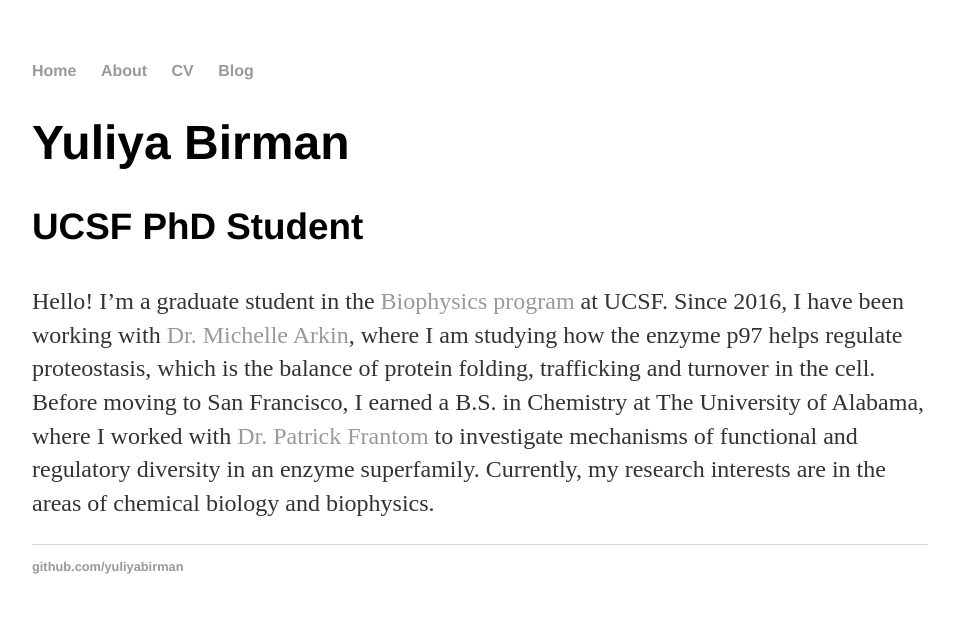
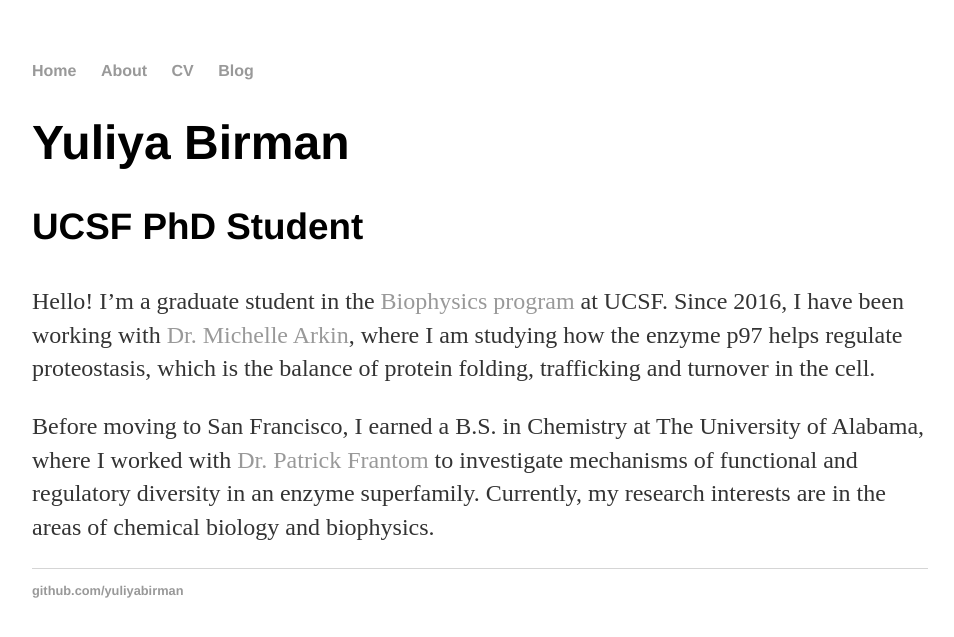
Before and after one commit to yuliyabirman/yuliyabirman.github.io, a Jekyll site: the page built from index.html, in a window 1280 px wide. Shown: the top 637 px of the page, without its empty margins (160-1114 px from the left). Built offline with Jekyll 4.4.1, drawn with Linux system fonts in a browser that asks for light colours.

```diff
--- a/index.html
+++ b/index.html
@@ -6,5 +6,6 @@ title: Yuliya Birman
 		<div class="blurb">
 			<h1>Yuliya Birman</h1>
 			<h3>UCSF PhD Student</h3>
-      			<p> Hello! I’m a graduate student in the <a href="http://biophysics.ucsf.edu/">Biophysics program</a> at UCSF. Since 2016, I have been working with <a href="https://pharm.ucsf.edu/arkin">Dr. Michelle Arkin</a>, where I am studying how the enzyme p97 helps regulate proteostasis, which is the balance of protein folding, trafficking and turnover in the cell. Before moving to San Francisco, I earned a B.S. in Chemistry at The University of Alabama, where I worked with <a href="http://pfrantom.people.ua.edu/">Dr. Patrick Frantom</a> to investigate mechanisms of functional and regulatory diversity in an enzyme superfamily. Currently, my research interests are in the areas of chemical biology and biophysics. </p>
+      			<p> Hello! I’m a graduate student in the <a href="http://biophysics.ucsf.edu/">Biophysics program</a> at UCSF. Since 2016, I have been working with <a href="https://pharm.ucsf.edu/arkin">Dr. Michelle Arkin</a>, where I am studying how the enzyme p97 helps regulate proteostasis, which is the balance of protein folding, trafficking and turnover in the cell.</p>
+			<p> Before moving to San Francisco, I earned a B.S. in Chemistry at The University of Alabama, where I worked with <a href="http://pfrantom.people.ua.edu/">Dr. Patrick Frantom</a> to investigate mechanisms of functional and regulatory diversity in an enzyme superfamily. Currently, my research interests are in the areas of chemical biology and biophysics.</p>
 		</div>
```
